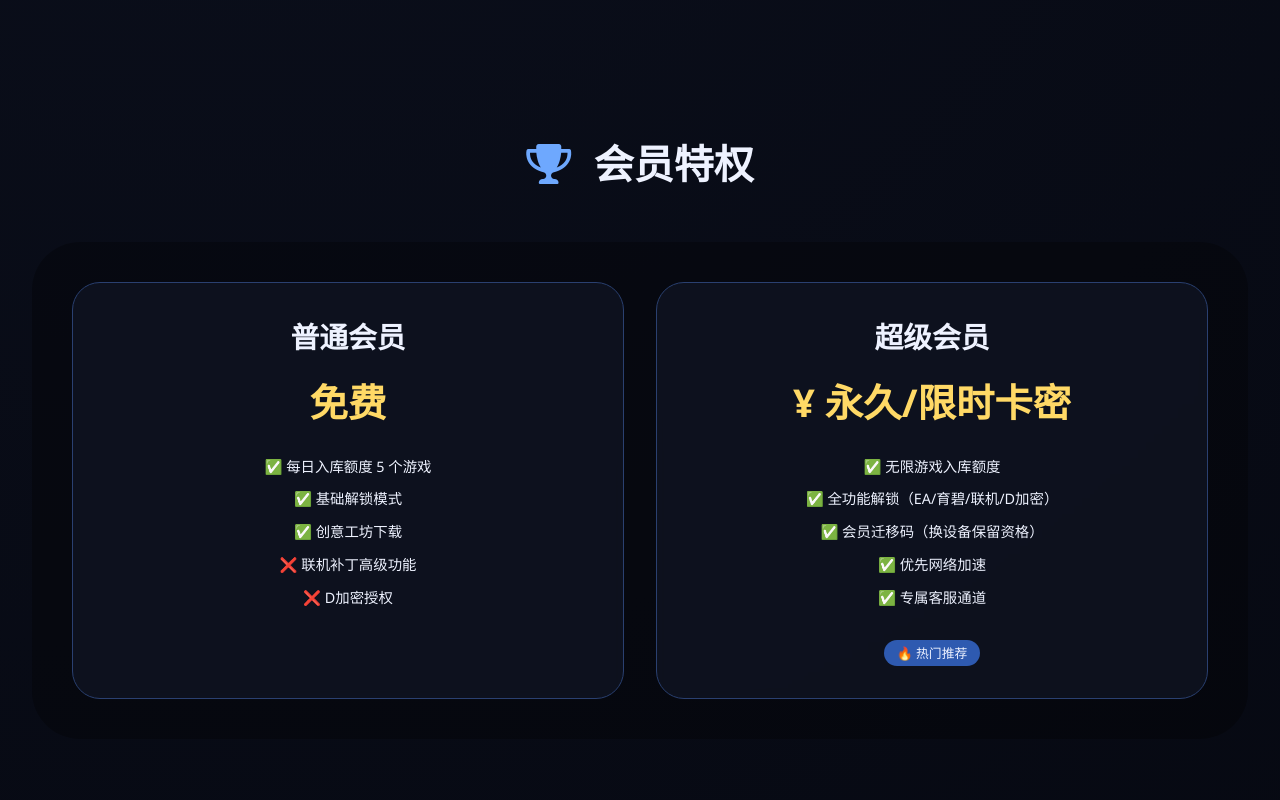
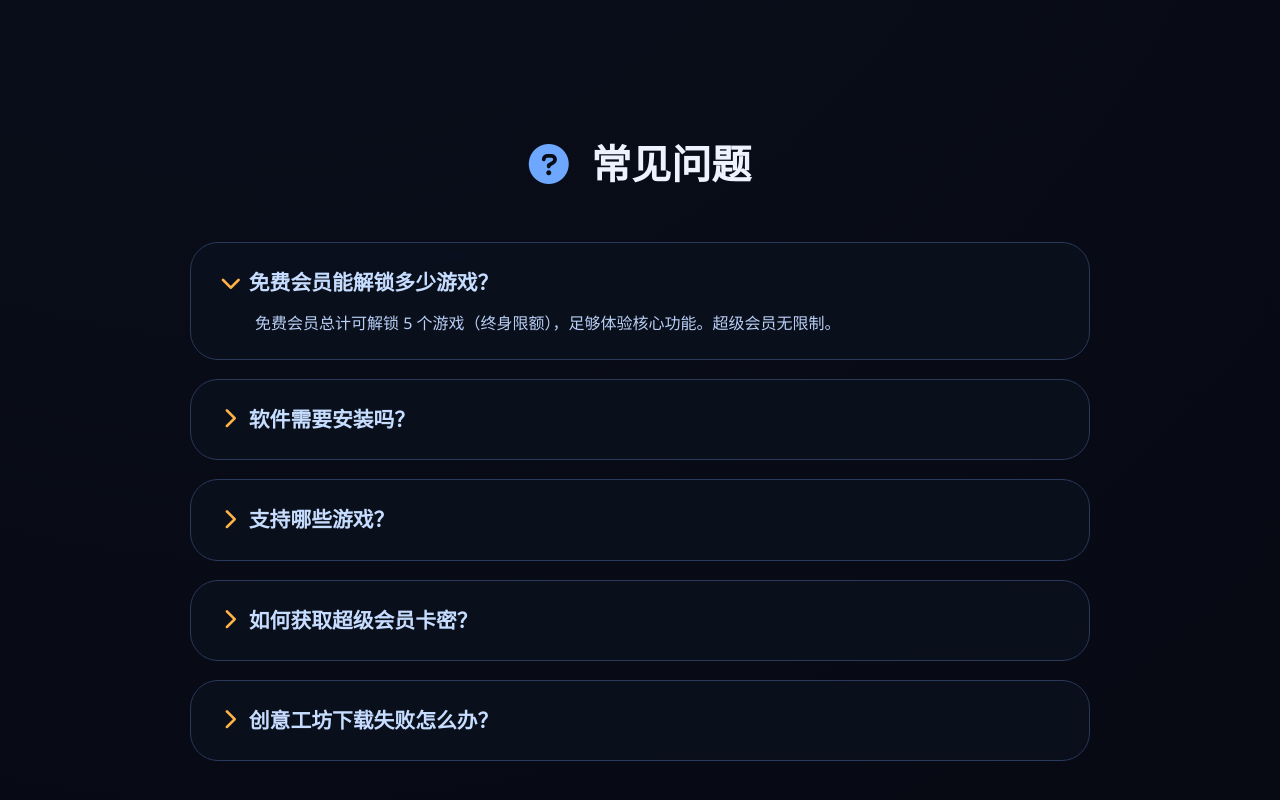
Before and after one commit to 2476083228/2476083228.github.io, a plain HTML site: page index.html in a window 1280 px wide. Shown: the part 1380-2180 px from the top of the page. Drawn offline with Linux system fonts and the light colour scheme.

Commit message:
Update index.html

```diff
--- a/index.html
+++ b/index.html
@@ -4,7 +4,6 @@
     <meta charset="UTF-8">
     <meta name="viewport" content="width=device-width, initial-scale=1.0, viewport-fit=cover">
     <title>SteamForge · 一键解锁，畅玩无限</title>
-    <!-- 引入 Font Awesome 6 免费图标库 -->
     <link rel="stylesheet" href="https://cdnjs.cloudflare.com/ajax/libs/font-awesome/6.0.0-beta3/css/all.min.css">
     <style>
         * {
@@ -21,7 +20,6 @@
             scroll-behavior: smooth;
         }
 
-        /* 自定义滚动条 */
         ::-webkit-scrollbar {
             width: 8px;
         }
@@ -36,7 +34,6 @@
             background: #5d8bc9;
         }
 
-        /* 导航栏 */
         .navbar {
             position: fixed;
             top: 0;
@@ -90,7 +87,6 @@
             border-color: white;
         }
 
-        /* 通用容器 */
         .container {
             max-width: 1300px;
             margin: 0 auto;
@@ -160,7 +156,6 @@
             border-color: #8bb4f0;
         }
 
-        /* 特性卡片 */
         .section-title {
             text-align: center;
             font-size: 2.5rem;
@@ -204,56 +199,46 @@
             font-size: 0.95rem;
         }
 
-        /* 会员等级展示 */
-        .pricing {
-            background: rgba(0, 0, 0, 0.3);
-            border-radius: 48px;
-            padding: 2.5rem;
-            margin-top: 2rem;
+        /* 常见问题区域 */
+        .faq-grid {
+            max-width: 900px;
+            margin: 0 auto;
         }
-        .price-row {
+        .faq-item {
+            background: rgba(12, 18, 32, 0.7);
+            backdrop-filter: blur(4px);
+            border-radius: 28px;
+            padding: 1.5rem 2rem;
+            margin-bottom: 1.2rem;
+            border: 1px solid #2a3a5a;
+        }
+        .faq-question {
+            font-size: 1.3rem;
+            font-weight: bold;
             display: flex;
-            flex-wrap: wrap;
-            justify-content: center;
-            gap: 2rem;
+            align-items: center;
+            gap: 0.8rem;
+            cursor: pointer;
+            color: #c6ddff;
         }
-        .price-card {
-            flex: 1;
-            min-width: 240px;
-            background: #0f1422cc;
-            border-radius: 28px;
-            padding: 2rem;
-            text-align: center;
-            backdrop-filter: blur(4px);
-            border: 1px solid #2a4070;
+        .faq-question i {
+            color: #ffb347;
+            transition: 0.2s;
         }
-        .price-card h4 {
-            font-size: 1.8rem;
-            margin-bottom: 1rem;
+        .faq-answer {
+            margin-top: 0.8rem;
+            padding-left: 2rem;
+            color: #b9cff5;
+            line-height: 1.5;
+            display: none;
         }
-        .price-card .price {
-            font-size: 2.4rem;
-            font-weight: bold;
-            color: #ffd966;
+        .faq-item.active .faq-answer {
+            display: block;
         }
-        .price-card ul {
-            list-style: none;
-            margin: 1.5rem 0;
-        }
-        .price-card li {
-            margin: 0.7rem 0;
-            font-size: 0.9rem;
-        }
-        .badge {
-            background: #2e5ab0;
-            border-radius: 40px;
-            padding: 0.2rem 0.8rem;
-            font-size: 0.8rem;
-            display: inline-block;
-            margin-top: 0.5rem;
+        .faq-item.active .faq-question i {
+            transform: rotate(90deg);
         }
 
-        /* 下载区 */
         .download-area {
             text-align: center;
             background: linear-gradient(120deg, #09162b, #030712);
@@ -270,7 +255,6 @@
             margin-bottom: 1rem;
         }
 
-        /* 页脚 */
         footer {
             border-top: 1px solid #192642;
             padding: 2rem;
@@ -318,14 +302,13 @@
         <div class="logo">SteamForge <span>⚙️ 匠心解锁</span></div>
         <div class="nav-links">
             <a href="#features" class="active">功能</a>
-            <a href="#membership">会员</a>
+            <a href="#faq">常见问题</a>
             <a href="#download">下载</a>
             <a href="#" class="btn-outline" id="contactQQ">联系客服</a>
         </div>
     </nav>
 
     <main>
-        <!-- Hero 主视觉 -->
         <section class="hero" id="home">
             <div class="container">
                 <h1>SteamForge · 为自由游戏而生</h1>
@@ -335,12 +318,11 @@
                     <a href="#features" class="btn-secondary"><i class="fas fa-cogs"></i> 探索功能</a>
                 </div>
                 <div style="margin-top: 3rem;">
-                    <i class="fas fa-shield-alt" style="color:#5d8fd9;"></i> 核心逻辑完全编译 · 隐私无忧
+                    <i class="fas fa-shield-alt" style="color:#5d8fd9;"></i> 纯净无捆绑，专注游戏体验
                 </div>
             </div>
         </section>
 
-        <!-- 核心功能介绍 -->
         <section id="features">
             <div class="container">
                 <div class="section-title">
@@ -381,53 +363,67 @@
             </div>
         </section>
 
-        <!-- 会员特权区 -->
-        <section id="membership">
+        <!-- 常见问题（不涉及任何安全细节） -->
+        <section id="faq">
             <div class="container">
                 <div class="section-title">
-                    <i class="fas fa-trophy"></i> 会员特权
+                    <i class="fas fa-question-circle"></i> 常见问题
                 </div>
-                <div class="pricing">
-                    <div class="price-row">
-                        <div class="price-card">
-                            <h4>普通会员</h4>
-                            <div class="price">免费</div>
-                            <ul>
-                                <li>✅ 每日入库额度 5 个游戏</li>
-                                <li>✅ 基础解锁模式</li>
-                                <li>✅ 创意工坊下载</li>
-                                <li>❌ 联机补丁高级功能</li>
-                                <li>❌ D加密授权</li>
-                            </ul>
+                <div class="faq-grid">
+                    <div class="faq-item">
+                        <div class="faq-question">
+                            <i class="fas fa-chevron-right"></i> 免费会员能解锁多少游戏？
                         </div>
-                        <div class="price-card">
-                            <h4>超级会员</h4>
-                            <div class="price">¥ 永久/限时卡密</div>
-                            <ul>
-                                <li>✅ 无限游戏入库额度</li>
-                                <li>✅ 全功能解锁（EA/育碧/联机/D加密）</li>
-                                <li>✅ 会员迁移码（换设备保留资格）</li>
-                                <li>✅ 优先网络加速</li>
-                                <li>✅ 专属客服通道</li>
-                            </ul>
-                            <div class="badge">🔥 热门推荐</div>
+                        <div class="faq-answer">
+                            免费会员总计可解锁 5 个游戏（终身限额），足够体验核心功能。超级会员无限制。
+                        </div>
+                    </div>
+                    <div class="faq-item">
+                        <div class="faq-question">
+                            <i class="fas fa-chevron-right"></i> 软件需要安装吗？
+                        </div>
+                        <div class="faq-answer">
+                            SteamForge 为绿色单文件，下载后双击即可运行，无需安装，不写注册表。
+                        </div>
+                    </div>
+                    <div class="faq-item">
+                        <div class="faq-question">
+                            <i class="fas fa-chevron-right"></i> 支持哪些游戏？
+                        </div>
+                        <div class="faq-answer">
+                            支持绝大部分 Steam 游戏，包括 EA、育碧平台游戏，D加密游戏需使用授权功能。
+                        </div>
+                    </div>
+                    <div class="faq-item">
+                        <div class="faq-question">
+                            <i class="fas fa-chevron-right"></i> 如何获取超级会员卡密？
+                        </div>
+                        <div class="faq-answer">
+                            点击软件内“购买卡密”按钮，跳转至官方发卡平台购买。卡密永久有效，支持迁移。
+                        </div>
+                    </div>
+                    <div class="faq-item">
+                        <div class="faq-question">
+                            <i class="fas fa-chevron-right"></i> 创意工坊下载失败怎么办？
+                        </div>
+                        <div class="faq-answer">
+                            请检查网络连接，或稍后重试。软件会自动切换多个下载源，确保成功率。
                         </div>
                     </div>
                 </div>
             </div>
         </section>
 
-        <!-- 下载及更新区 -->
         <section id="download">
             <div class="container">
                 <div class="download-area">
                     <div class="version-badge"><i class="fas fa-code-branch"></i> 稳定版 v1.0.0</div>
                     <h2 style="font-size: 2rem; margin-bottom: 1rem;">即刻解锁你的游戏世界</h2>
-                    <p style="margin-bottom: 2rem;">支持 Windows 10/11，无需额外环境，开箱即用。<br>完全免费核心功能，超级会员解锁进阶体验。</p>
+                    <p style="margin-bottom: 2rem;">支持 Windows 10/11，无需额外环境，开箱即用。<br>免费会员可解锁 5 个游戏（终身），超级会员畅享无限。</p>
                     <a href="#" class="btn-primary" style="font-size: 1.2rem; padding: 0.8rem 2.5rem;" id="downloadBtn">
                         <i class="fas fa-arrow-down"></i> 下载 SteamForge 安装包
                     </a>
-                    <p style="margin-top: 1.5rem; font-size: 0.8rem;">🔒 所有文件均已虚拟化打包，核心逻辑机器码保护，安全可靠</p>
+                    <p style="margin-top: 1.5rem; font-size: 0.8rem;">纯净、安全、高效，让游戏不再受限</p>
                 </div>
             </div>
         </section>
@@ -454,16 +450,27 @@
                 }
             });
         });
-        // 下载按钮暂时提示（可替换真实链接）
+
+        // FAQ 折叠展开
+        const faqItems = document.querySelectorAll('.faq-item');
+        faqItems.forEach(item => {
+            const questionDiv = item.querySelector('.faq-question');
+            questionDiv.addEventListener('click', () => {
+                item.classList.toggle('active');
+            });
+        });
+        // 默认展开第一个
+        if (faqItems.length) faqItems[0].classList.add('active');
+
+        // 下载按钮
         const downloadBtn = document.getElementById('downloadBtn');
         if(downloadBtn) {
             downloadBtn.addEventListener('click', (e) => {
                 e.preventDefault();
-                // 此处替换为实际下载链接，例如: window.location.href = "https://xxx.com/SteamForge.exe";
                 alert('下载链接即将开放，请联系客服或加入交流群获取最新版本。');
             });
         }
-        // 联系客服
+        // 联系QQ
         const contactBtn = document.getElementById('contactQQ');
         const qqLink = document.getElementById('qqLink');
         const openQQ = () => {
```
